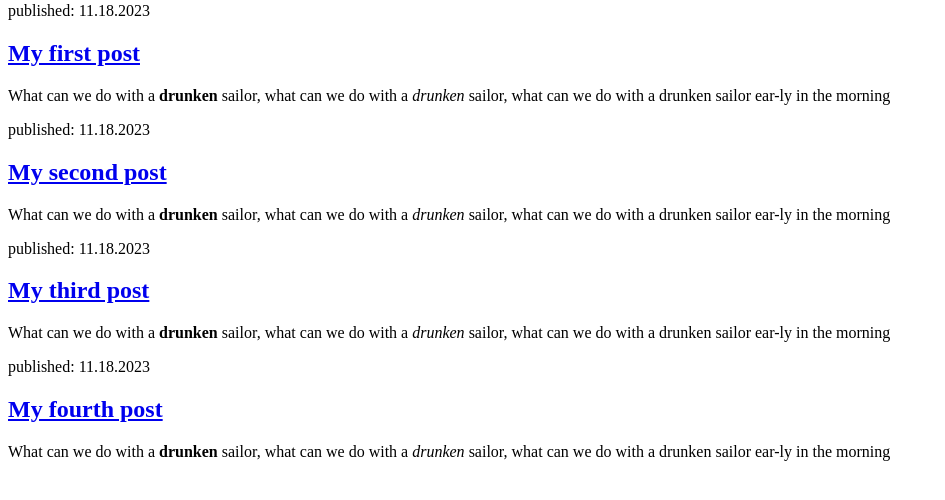
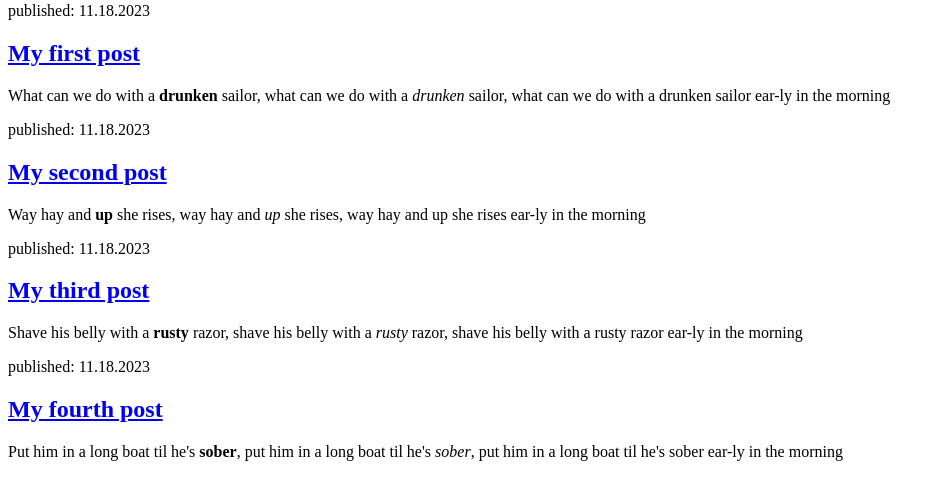
Before and after one commit to aduin12/djangogirls, a Django app: page / in a window 1280 px wide. Shown: the part 148-648 px from the top of the page, without its empty margins (0-945 px from the left). Run offline with Django 3.2, Linux system fonts and the light colour scheme.

Commit message:
changes to html

```diff
--- a/blog/templates/blog/post_list.html
+++ b/blog/templates/blog/post_list.html
@@ -24,17 +24,17 @@
         <div>
             <time> published: 11.18.2023 </time>
             <h2><a href="#">My second post</a></h2>
-            <p>What can we do with a <strong>drunken</strong> sailor, what can we do with a <em>drunken</em> sailor, what can we do with a drunken sailor ear-ly in the morning</p>
+            <p>Way hay and <strong>up</strong> she rises, way hay and <em>up</em> she rises, way hay and up she rises ear-ly in the morning</p>
         </div>
         <div>
             <time> published: 11.18.2023 </time>
             <h2><a href="#">My third post</a></h2>
-            <p>What can we do with a <strong>drunken</strong> sailor, what can we do with a <em>drunken</em> sailor, what can we do with a drunken sailor ear-ly in the morning</p>
+            <p>Shave his belly with a <strong>rusty</strong> razor, shave his belly with a <em>rusty</em> razor, shave his belly with a rusty razor ear-ly in the morning</p>
         </div>
         <div>
             <time> published: 11.18.2023 </time>
             <h2><a href="#">My fourth post</a></h2>
-            <p>What can we do with a <strong>drunken</strong> sailor, what can we do with a <em>drunken</em> sailor, what can we do with a drunken sailor ear-ly in the morning</p>
+            <p>Put him in a long boat til he's <strong>sober</strong>, put him in a long boat til he's <em>sober</em>, put him in a long boat til he's sober ear-ly in the morning</p>
         </div>
     </body>
 </html>
```
